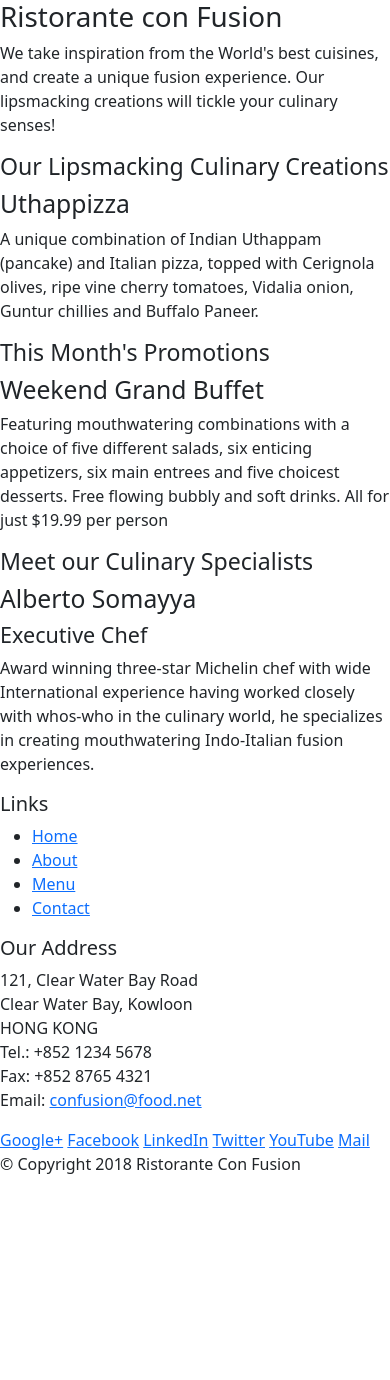
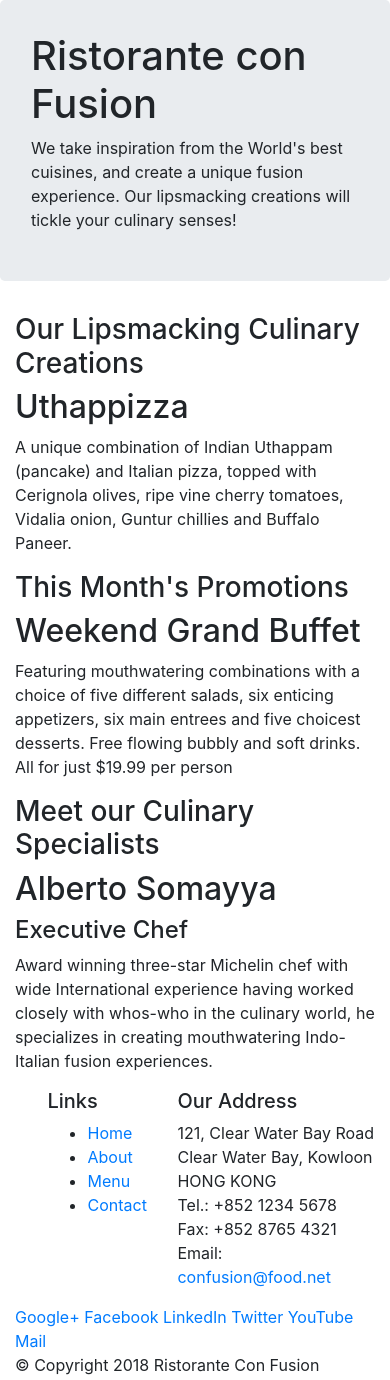
Before and after one commit to MdAltafHussain/Bootstrap4, a website: page index.html in a window 390 px wide. Before the commit the page ends 1192 px from the top, so only its background shows below. Drawn offline with nearby package versions, Linux system fonts and the light colour scheme.

Commit message:
Responsive Design 1 using Bootstrap

```diff
--- a/index.html
+++ b/index.html
@@ -14,46 +14,46 @@
 
 <body>
 
-    <header>
-        <div>
-            <div>
-                <div>
-                    <h1>Ristorante con Fusion</h1>
+    <header class="jumbotron">
+        <div class = "container">
+            <div class = "row">
+                <div class="col-12 col-sm-6">
+                    <h1>Ristorante  con Fusion</h1>
                     <p>We take inspiration from the World's best cuisines, and create a unique fusion experience. Our lipsmacking creations will tickle your culinary senses!</p>
                 </div>
-                <div>
+                <div class="col-12 col-sm">
                 </div>
             </div>
         </div>
     </header>
 
-    <div>
-        <div>
-            <div>
+    <div class = "container">
+        <div class = "row">
+            <div class="col-12 col-sm-4 order-sm-last col-md-3">
                 <h3>Our Lipsmacking Culinary Creations</h3>
             </div>
-            <div>
+            <div class="col col-sm order-sm-first col-md">
                 <h2>Uthappizza</h2>
                 <p>A unique combination of Indian Uthappam (pancake) and Italian pizza, topped with Cerignola olives, ripe vine cherry tomatoes, Vidalia onion, Guntur chillies and Buffalo Paneer.</p>
             </div>
         </div>
 
 
-        <div>
-            <div>
+        <div class = "row">
+            <div class="col-12 col-sm-4 col-md-3">
                 <h3>This Month's Promotions</h3>
             </div>
-            <div>
+            <div class="col col-sm col-md">
                 <h2>Weekend Grand Buffet</h2>
                 <p>Featuring mouthwatering combinations with a choice of five different salads, six enticing appetizers, six main entrees and five choicest desserts. Free flowing bubbly and soft drinks. All for just $19.99 per person </p>
             </div>
         </div>
 
-        <div>
-            <div>
+        <div class = "row">
+            <div class="col-12 col-sm-4 order-sm-last col-md-3">
                 <h3>Meet our Culinary Specialists</h3>
             </div>
-            <div>
+            <div class="col col-sm order-sm-first col-md">
                 <h2>Alberto Somayya</h2>
                 <h4>Executive Chef</h4>
                 <p>Award winning three-star Michelin chef with wide International experience having worked closely with whos-who in the culinary world, he specializes in creating mouthwatering Indo-Italian fusion experiences. </p>
@@ -62,9 +62,9 @@
     </div>
 
     <footer>
-        <div>
-            <div>
-                <div>
+        <div class = "container">
+            <div class = "row">
+                <div class="col-4 offset-1 col-sm-2">
                     <h5>Links</h5>
                     <ul>
                         <li><a href="#">Home</a></li>
@@ -73,7 +73,7 @@
                         <li><a href="#">Contact</a></li>
                     </ul>
                 </div>
-                <div>
+                <div class="col-7 col-sm-5">
                     <h5>Our Address</h5>
                     <address>
 		              121, Clear Water Bay Road<br>
@@ -84,7 +84,7 @@
 		              Email: <a href="mailto:confusion@food.net">confusion@food.net</a>
 		           </address>
                 </div>
-                <div>
+                <div class="col-12 col-sm-4">
                     <div>
                         <a href="http://google.com/+">Google+</a>
                         <a href="http://www.facebook.com/profile.php?id=">Facebook</a>
@@ -95,8 +95,8 @@
                     </div>
                 </div>
            </div>
-           <div>
-                <div>
+           <div class = "row">
+                <div class = "col-auto">
                     <p>© Copyright 2018 Ristorante Con Fusion</p>
                 </div>
            </div>
--- a/package.json
+++ b/package.json
@@ -14,7 +14,7 @@
     "lite-server": "^2.3.0"
   },
   "dependencies": {
-    "bootstrap": "^5.1.3",
+    "bootstrap": "^4.0.0",
     "jquery": "^3.3.1",
     "popper.js": "^1.12.9"
   }
```
Also changed, not shown: 1 other file.
